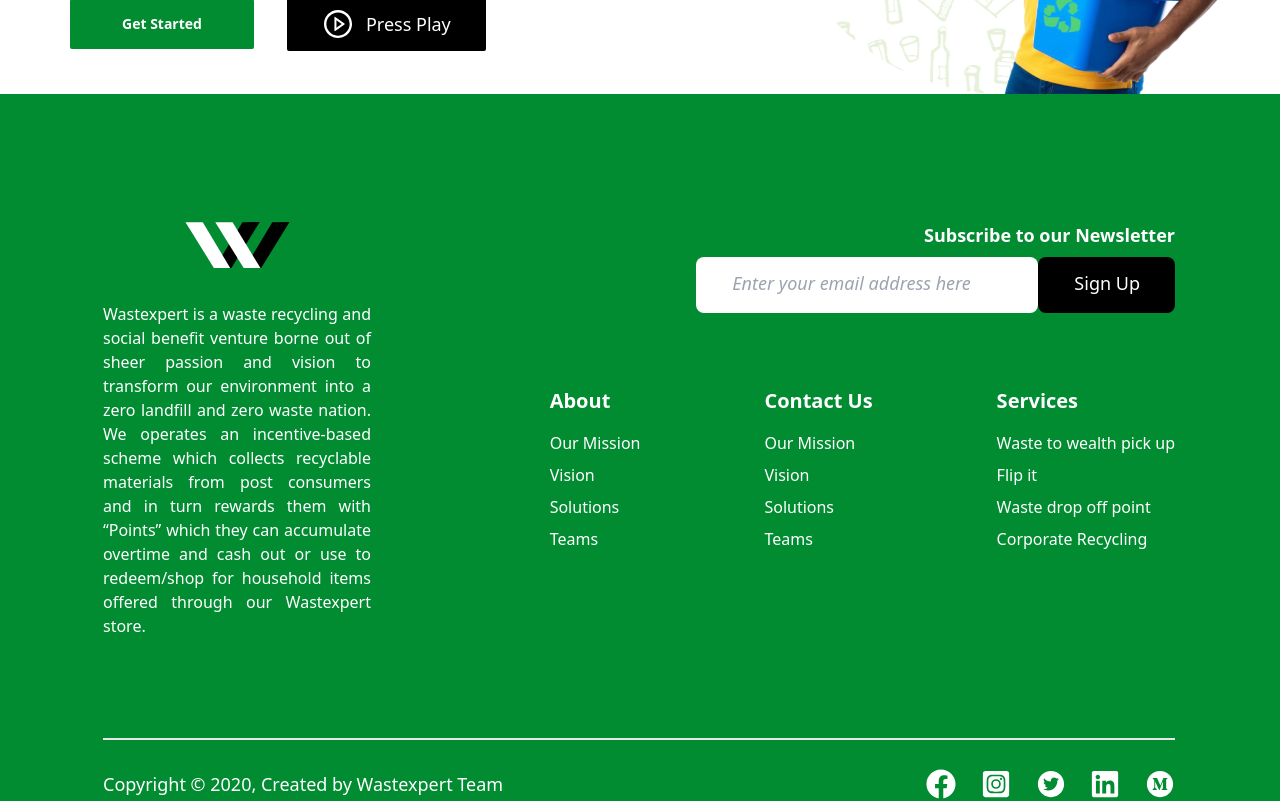
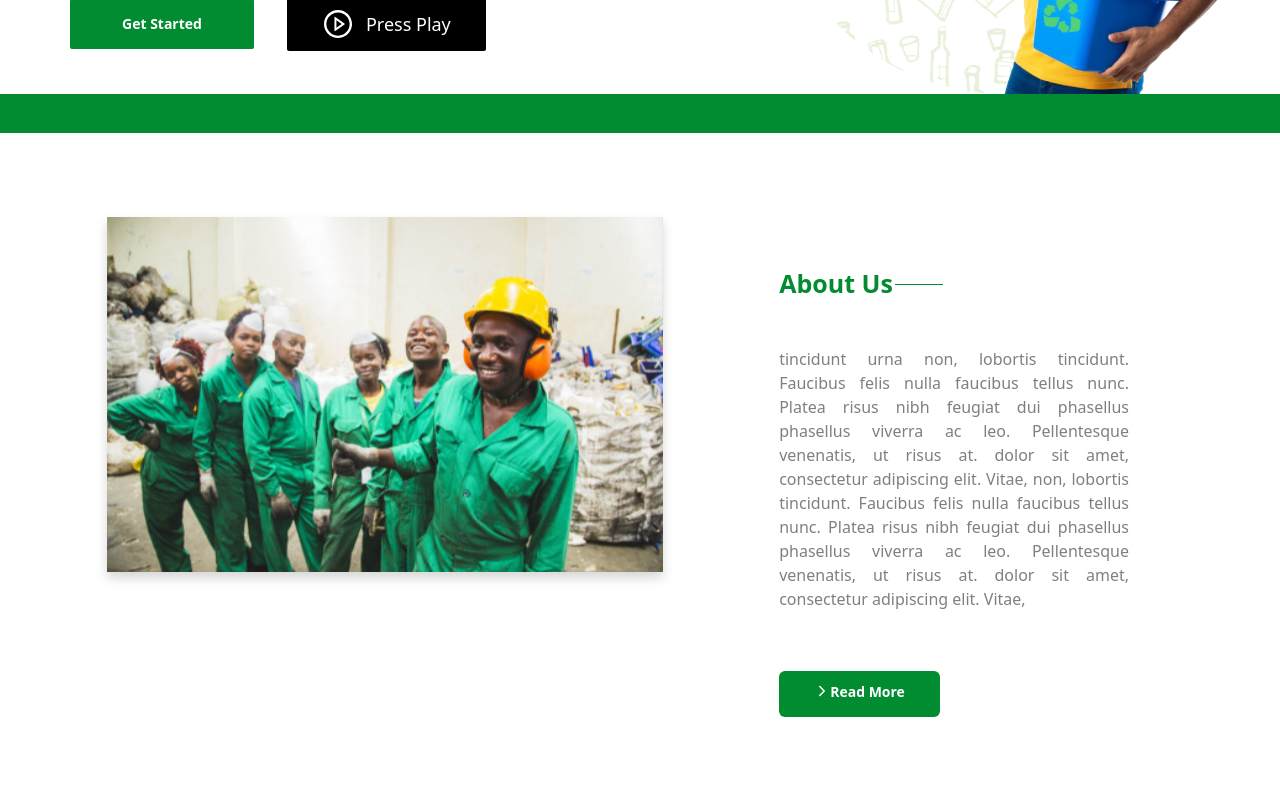
Before and after one commit to Heph-zibah/Wastexpert-website, a React (Create React App) app: page / in a window 1280 px wide. Shown: the part 480-1281 px from the top of the page. Built offline with nearby package versions, Linux system fonts and the light colour scheme.

Commit message:
added about us section

```diff
--- a/src/Pages/Home.js
+++ b/src/Pages/Home.js
@@ -1,4 +1,6 @@
 import React from 'react';
+import { IoIosArrowForward } from 'react-icons/io';
+import aboutImg from '../Assets/HomePage/about-img.svg';
 import Navbar from '../Components/Navbar';
 import Hero from '../Components/Hero';
 import Footer from '../Components/Footer';
@@ -8,6 +10,34 @@
 		<div>
 			<Navbar />
 			<Hero />
+			<div className='flex flex-col lg:flex-row px-[96px] lg:pt-[78px] lg:pb-[104px]'>
+				<div>
+					<img src={aboutImg} alt='workers' />
+				</div>
+				<div className='pt-[54px] flex flex-col  items-center lg:items-start pb-[52px] lg:w-1/2 lg:pl-[105px]'>
+					<div className='flex items-center text-center '>
+						<h3 className='font-mulish text-[25px] font-semibold text-primary text-center '>
+							About Us
+						</h3>
+						<div className='bg-primary w-[48px] h-[1px] ml-[2px]'></div>
+					</div>
+					<p className='font-mulish text-secondary text-[16px] text-justify mt-[44px] mb-[60px] px-[35px] lg:px-0 lg:pr-[55px]'>
+						tincidunt urna non, lobortis tincidunt. Faucibus felis nulla faucibus
+						tellus nunc. Platea risus nibh feugiat dui phasellus phasellus viverra ac
+						leo. Pellentesque venenatis, ut risus at. dolor sit amet, consectetur
+						adipiscing elit. Vitae, non, lobortis tincidunt. Faucibus felis nulla
+						faucibus tellus nunc. Platea risus nibh feugiat dui phasellus phasellus
+						viverra ac leo. Pellentesque venenatis, ut risus at. dolor sit amet,
+						consectetur adipiscing elit. Vitae,{' '}
+					</p>
+					<div className='flex items-center bg-primary px-[35px] pt-[10px] pb-[15px] text-white rounded-md'>
+						<IoIosArrowForward />
+						<button className='text-[14px] font-mulish font-semibold'>
+							Read More
+						</button>
+					</div>
+				</div>
+			</div>
 			<Footer />
 		</div>
 	);
```
